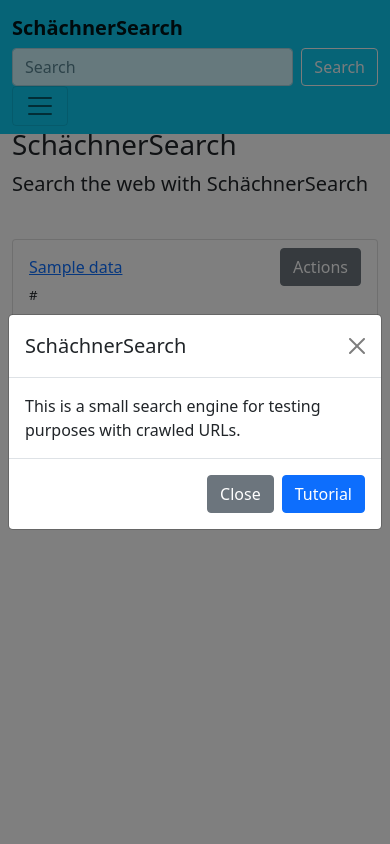
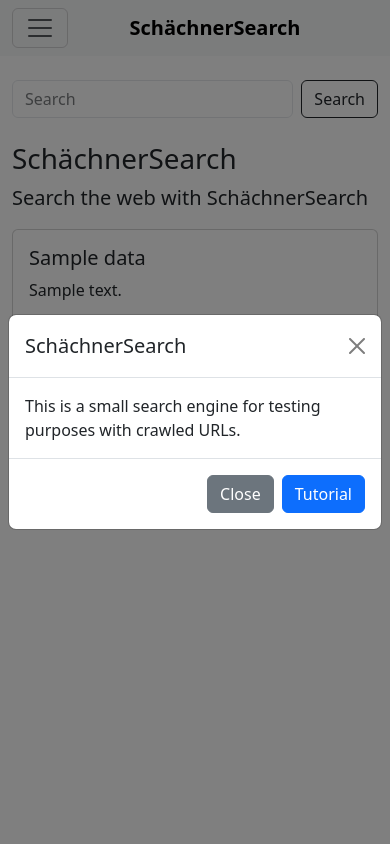
Before and after one commit to SchBenedikt/search-engine, a Flask app: page / in a window 390 px wide. Run offline with Flask 3, Linux system fonts and the light colour scheme; tables that the repository leaves empty or names only in its code hold one stand-in row (values such as "Sample post").

Commit message:
Update search.html

```diff
--- a/templates/search.html
+++ b/templates/search.html
@@ -3,7 +3,8 @@
 <head>
     <meta charset="UTF-8">
     <title>SchächnerSearch</title>
-    <link href="https://cdn.jsdelivr.net/npm/bootstrap@5.1.3/dist/css/bootstrap.min.css" rel="stylesheet" integrity="sha384-1BmE4kWBq78iYhFldvKuhfTAU6auU8tT94WrHftjDbrCEXSU1oBoqyl2QvZ6jIW3" crossorigin="anonymous">
+    <meta name="viewport" content="width=device-width, initial-scale=1">
+    <link href="https://cdn.jsdelivr.net/npm/bootstrap@5.3.3/dist/css/bootstrap.min.css" rel="stylesheet" integrity="sha384-QWTKZyjpPEjISv5WaRU9OFeRpok6YctnYmDr5pNlyT2bRjXh0JMhjY6hW+ALEwIH" crossorigin="anonymous">
     <script src="https://cdn.jsdelivr.net/npm/@popperjs/core@2.11.8/dist/umd/popper.min.js" integrity="sha384-I7E8VVD/ismYTF4hNIPjVp/Zjvgyol6VFvRkX/vR+Vc4jQkC+hVqc2pM8ODewa9r" crossorigin="anonymous"></script>
     <script src="https://cdn.jsdelivr.net/npm/bootstrap@5.3.3/dist/js/bootstrap.min.js" integrity="sha384-0pUGZvbkm6XF6gxjEnlmuGrJXVbNuzT9qBBavbLwCsOGabYfZo0T0to5eqruptLy" crossorigin="anonymous"></script>
     <style>
@@ -12,30 +13,83 @@
             margin: auto;
         }
         .url {
-            font-size: smaller; /* Adjust font size here */
+            font-size: smaller;
         }
         .dropdown-toggle::after {
-            content: none !important; /* Remove the arrow */
+            content: none !important;
         }
         .transparent-search {
-            opacity: 0.8; /* Anpassen des Opazitätswerts nach Bedarf */
+            opacity: 0.8;
+        }
+        .random-width {
+            width: calc(30% + (random() * 10% - 5%));
+        }
+        .row {
+            display: flex;
+            flex-wrap: wrap;
+            margin-left: -10px;
+            margin-right: -10px;
+        }
+        .col-md-4 {
+            padding-left: 10px;
+            padding-right: 10px;
+            box-sizing: border-box;
+        }
+        .card-columns {
+            column-count: 3;
+            column-gap: 10px;
+        }
+        @keyframes slide-up {
+            0% { opacity: 0; transform: translateY(100%); }
+            100% { opacity: 1; transform: translateY(0); }
+        }
+        .card {
+            display: inline-block;
+            margin-bottom: 10px;
+            vertical-align: top;
+            width: 100%;
+            animation: slide-up 1s ease-out;
         }
 
+        /* Verbesserungen für mobile Ansicht */
+        @media (max-width: 768px) {
+            .navbar-brand {
+                flex-grow: 1; /* Fülle den verfügbaren Platz aus */
+                text-align: center; /* Zentriere den Text */
+            }
+            .navbar-nav {
+                flex-direction: column; /* Elemente untereinander anordnen */
+            }
+            .nav-item {
+                width: 100%; /* Volle Breite für jedes Element */
+                text-align: center; /* Zentriere den Text */
+            }
+            .navbar-toggler {
+                order: -1; /* Toggler an den Anfang verschieben */
+            }
+            .empty-placeholder {
+                height: 56px; /* Platzhalterhöhe an Navbar-Höhe anpassen */
+            }
+            .col-md-4 {
+                width: 100%; /* Volle Breite auf mobilen Geräten */
+                padding-left: 0;
+                padding-right: 0;
+            }
+            .card-columns {
+                column-count: 1; /* Eine Spalte auf mobilen Geräten */
+            }
+        }
     </style>
 </head>
 <body>
-    <nav class="navbar navbar-expand-lg navbar-light bg-{{ background_color }} fixed-top ">
+    <nav class="navbar navbar-expand-lg navbar-light bg-light fixed-top">
         <div class="container">
             <a class="navbar-brand" href="#"><b>SchächnerSearch</b></a>
-            <form class="d-flex w-100" method="POST" action="/">
-                <input class="form-control me-2 flex-grow-1 transparent-search" type="search" placeholder="Search" aria-label="Search" name="query" value="{{ request.args.get('query', '') }}">
-
-                <button class="btn btn-outline-light" type="submit">Search</button>
-
-            </form>
             <button class="navbar-toggler" type="button" data-bs-toggle="collapse" data-bs-target="#navbarNav" aria-controls="navbarNav" aria-expanded="false" aria-label="Toggle navigation">
                 <span class="navbar-toggler-icon"></span>
             </button>
+            <div class="collapse navbar-collapse" id="navbarNav">
+            </div>
         </div>
     </nav>
     <div class="modal fade" id="welcomeModal" data-bs-backdrop="static" data-bs-keyboard="false" tabindex="-1" aria-labelledby="staticBackdropLabel" aria-hidden="true">
@@ -90,9 +144,10 @@
     <div class="empty-placeholder" style="height: 80px;"></div> <!-- Platzhalter für die feste Navbar -->
 
     <div class="container">
-        <h1 class="mt-5">SchächnerSearch</h1>
-        <p class="lead">Search the web with SchächnerSearch</p>
-
+            <form class="d-flex w-100" method="POST" action="/">
+                <input class="form-control me-2 flex-grow-1 transparent-search" type="search" placeholder="Search" aria-label="Search" name="query" value="{{ request.args.get('query', '') }}">
+                <button class="btn btn-outline-dark" type="submit">Search</button>
+            </form>
         {% if message %}
         <div class="alert alert-warning">
             {{ message }}
@@ -141,7 +196,7 @@
 
 
         <div class="result-container">
-            {% if results %}
+            {% if query %}
             <br>
             <ul class="list-group">
                 {% for result in results %}
@@ -210,10 +265,27 @@
             </nav>
 
             {% else %}
-            <div class="alert alert-primary" role="alert">Please enter a search term.</div>
-            {% endif %}
+            <div>
+                <h1 class="mt-4">SchächnerSearch</h1>
+                <p class="lead">Search the web with SchächnerSearch</p>
+                <div class="card-columns">
+                    {% for result in results %}
+
+                    <div class="card">
+                        <div class="card-body">
+                            <h5 class="card-title">{{ result.title or "No title available" }}</h5>
+                            <p class="card-text">{{ result.description or "No description available" }}</p>
+                            <a href="{{ result.url }}" class="btn btn-primary" target="_blank">Open the site</a>
+                        </div>
+                    </div>
+                    {% endfor %}
+                </div>
+                {% endif %}
+            </div>
         </div>
-    </div>
+
+
+
     <script>
     var toastEl = document.getElementById('search-time-toast');
     var toast = new bootstrap.Toast(toastEl);
@@ -263,36 +335,6 @@ openTutorialModalButton.addEventListener('click', function() {
     const tutorialModal = new bootstrap.Modal(document.getElementById('Tutorial'));
     tutorialModal.show();
 });
-document.addEventListener("DOMContentLoaded", function() {
-    // Array mit vordefinierten hellen Farben
-    const lightColors = ["primary", "success", "info"];
-
-    // Funktion zur Überprüfung, ob eine Farbe dunkel ist
-    function isDark(color) {
-        // Hier kannst du die Bedingung anpassen, um zu bestimmen, ob eine Farbe dunkel ist
-        // Diese Bedingung basiert auf der Helligkeit des Farbwerts
-        // Zum Beispiel: Wenn der Farbwert kleiner als 128 ist, gilt er als dunkel
-        return color < 128;
-    }
-
-    // Zufällige Farbe auswählen
-    const randomColor = lightColors[Math.floor(Math.random() * lightColors.length)];
-
-    // Überprüfen, ob die ausgewählte Farbe dunkel ist
-    if (isDark(randomColor)) {
-        // Wenn die Farbe dunkel ist, wähle eine andere Farbe aus dem Array
-        // Beachte, dass hier keine vollständige Überprüfung auf Dunkelheit erfolgt, sondern nur eine einfache Bedingung verwendet wird
-        // Du kannst die isDark-Funktion an deine Bedürfnisse anpassen
-        const updatedColors = lightColors.filter(color => color !== randomColor);
-        randomColor = updatedColors[Math.floor(Math.random() * updatedColors.length)];
-    }
-
-    // Hintergrundfarbe der Navbar aktualisieren
-    const navbar = document.querySelector('.navbar');
-    navbar.classList.add(`bg-${randomColor}`);
-});
-
-
     </script>
 </body>
 </html>
```
